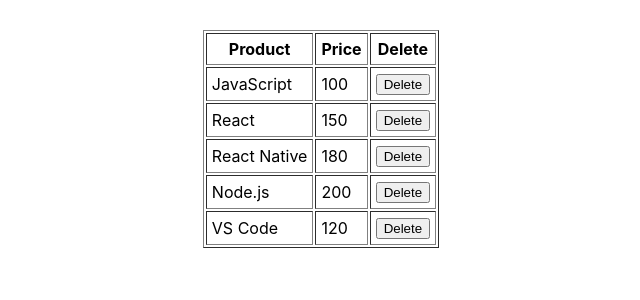
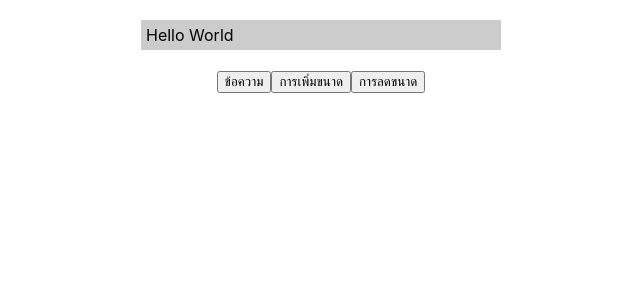
Before and after one commit to orcax7/app1, a React (Create React App) app: page / in a window 1280 px wide. Shown: the top 300 px of the page, without its empty margins (319-959 px from the left). Built offline with nearby package versions, Linux system fonts and the light colour scheme.

Commit message:
MessageBox
State

```diff
--- a/src/App.js
+++ b/src/App.js
@@ -2,7 +2,8 @@
 import React from 'react';
 //import RefsFunc from './refs-func'
 import RefsArray from './refs-array'
+import MessageBox from './state-func.js'
 
 export default function App(){
-  return <RefsArray/>
+  return <MessageBox/>
 }
--- /dev/null
+++ b/src/state-func.js
@@ -0,0 +1,37 @@
+import  React, {useState}  from  'react'
+
+export default function MessageBox()  {
+
+    let [text, setText] = useState('Hello World')
+    let [size, setsize ] = React.useState(16)
+
+    const onClickSetText = () => {
+
+        let t = prompt('กำหนดข้อความ')
+        if (t) {
+            setText(t)
+        }
+    }
+
+    const onClickZoomIn = () => {
+        let newSize = size+1
+        setsize(newSize)
+    }
+
+    let msgboxStyle = {
+        display: 'inline-block',
+        width: 350,
+        fontSize: size,  //ใช้ค่าจาก State
+        backgroundColor: '#ccc',
+        padding: 5,
+        textAlign: 'left'
+    }
+    return(
+        <div  style={{textAlign:'center', marginTop:20}}>
+            <div style={msgboxStyle}>{text}</div><br/><br/>
+            <button onClick={onClickSetText}>ข้อความ</button>
+            <button onClick={onClickZoomIn}>การเพิ่มขนาด</button>
+            <button onClick={() =>setsize(size-1)}>การลดขนาด</button>
+        </div>
+    )
+}
```
